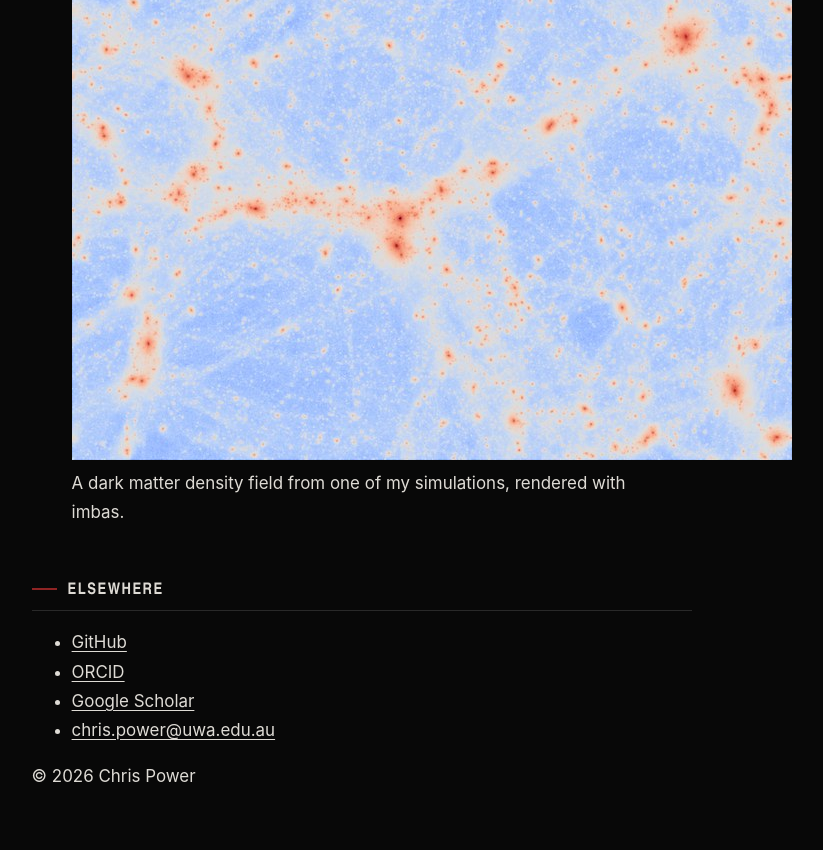
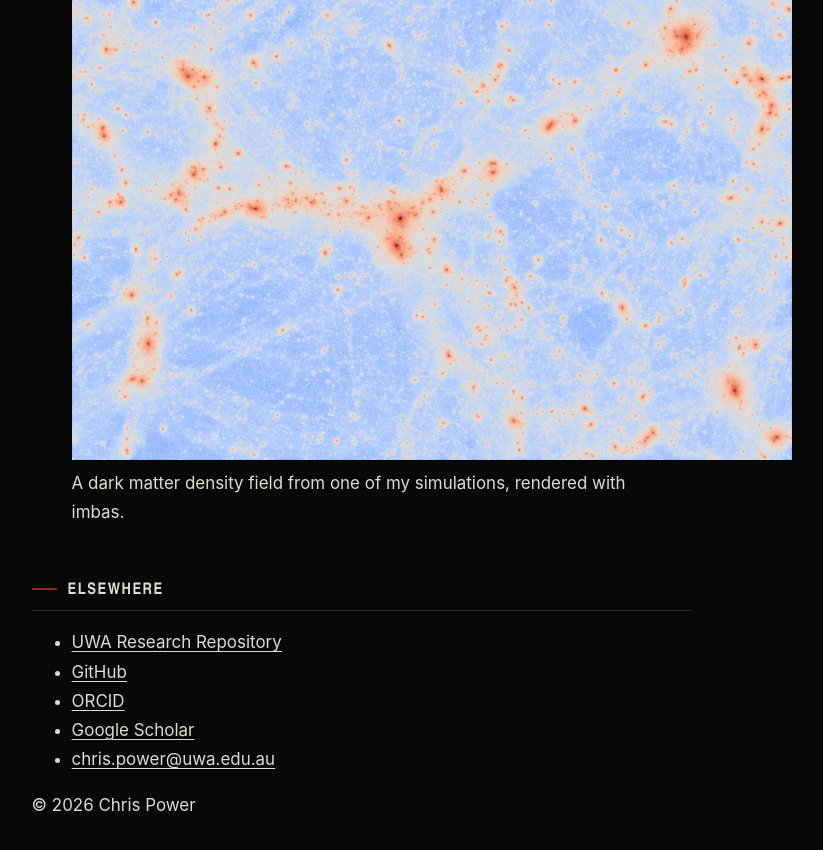
Before and after one commit to doctorcbpower/doctorcbpower.github.io, a Jekyll site: the page built from index.html, in a window 1280 px wide and 900 px high, scrolled down 1360 px. Shown: the top 850 px of the window, without its empty margins (278-1101 px from the left). Built offline with Jekyll 4.4.1, drawn with Linux system fonts in a browser that asks for light colours.

Commit message:
Add UWA Research Repository link to index.html

```diff
--- a/index.html
+++ b/index.html
@@ -22,6 +22,7 @@ description: "Chris Power is a theoretical and computational astrophysicist at I
 
   <h2>Elsewhere</h2>
   <ul class="plain">
+    <li><a href="https://research-repository.uwa.edu.au/en/persons/chris-power/">UWA Research Repository</a></li>
     <li><a href="https://github.com/doctorcbpower">GitHub</a></li>
     <li><a href="https://orcid.org/0000-0002-4003-0904">ORCID</a></li>
     <li><a href="https://scholar.google.com/citations?user=-raafDYAAAAJ&amp;hl=en">Google Scholar</a></li>
```
